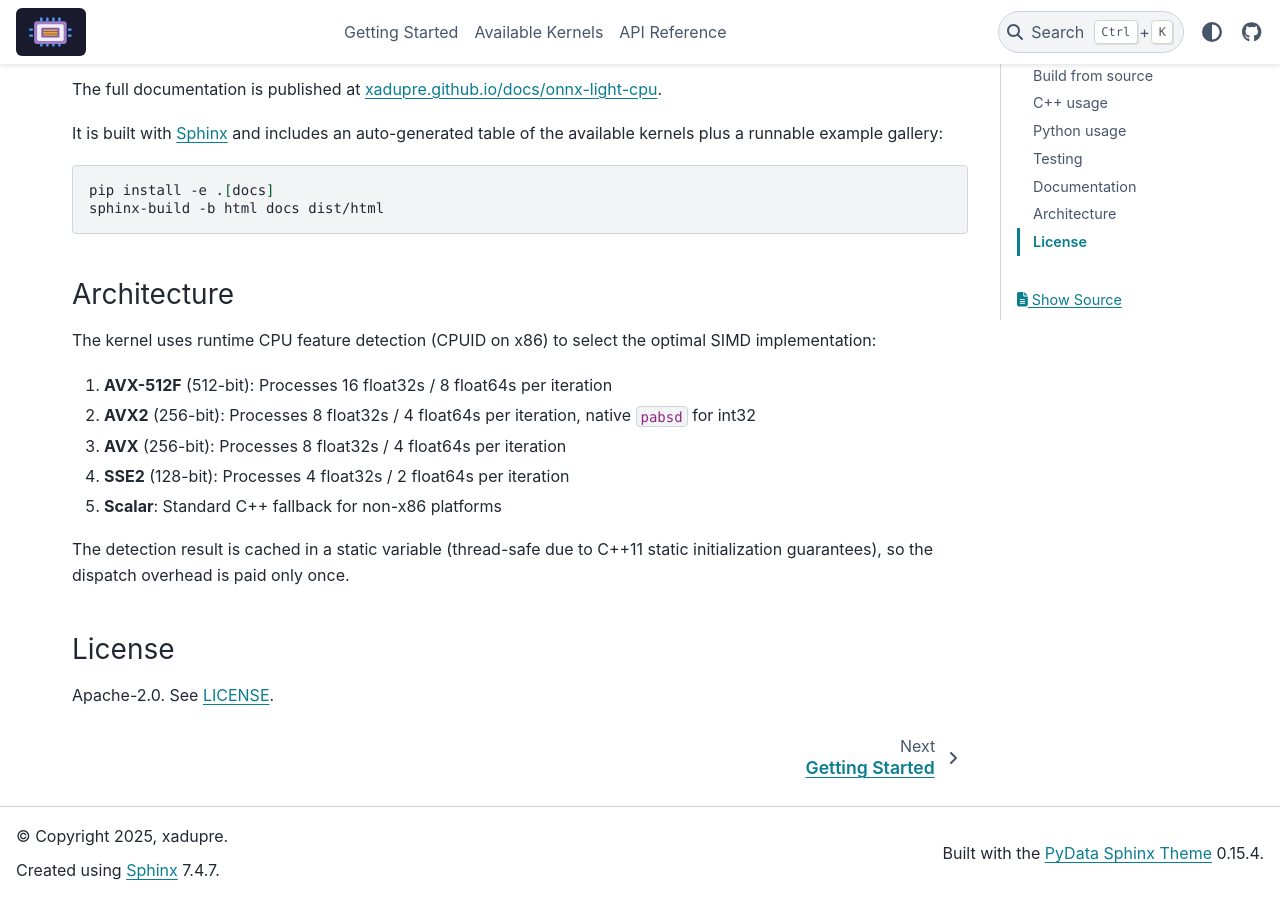
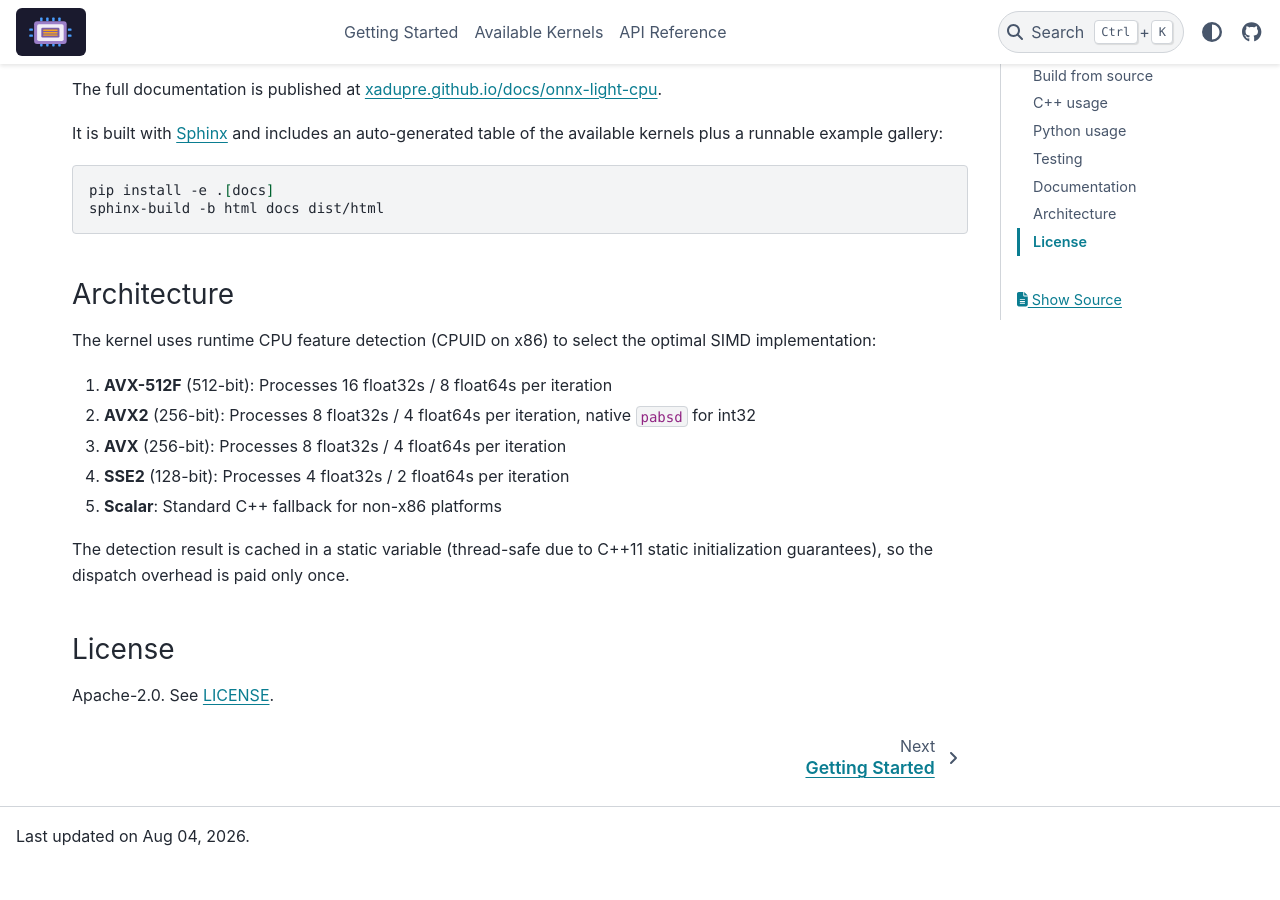
Before and after one commit to xadupre/onnx-light-cpu, a Sphinx documentation site: the page built from docs/index.rst, in a window 1280 px wide and 900 px high, scrolled down 4452 px. Built offline with Sphinx 7.4.7 and the PyData theme 0.15.4, drawn with Linux system fonts in a browser that asks for light colours; pages that are not in the unit, such as notebooks, are missing from menus; after the commit the page ends 5317 px from its top, so only the background shows below that.

Commit message:
Replace docs footer copyright with published date (#55)
* Initial plan

* docs: remove copyright from footer, show published/last-updated date

Co-authored-by: xadupre <22452781+xadupre@users.noreply.github.com>

---------

Co-authored-by: copilot-swe-agent[bot] <198982749+Copilot@users.noreply.github.com>
Co-authored-by: xadupre <22452781+xadupre@users.noreply.github.com>

```diff
--- a/docs/conf.py
+++ b/docs/conf.py
@@ -6,7 +6,6 @@ import sys
 sys.path.insert(0, os.path.abspath("_ext"))
 
 project = "onnx-light-cpu"
-copyright = "2025, xadupre"
 author = "xadupre"
 
 extensions = [
@@ -18,6 +17,7 @@ extensions = [
 
 templates_path = ["_templates"]
 exclude_patterns = ["_build"]
+html_last_updated_fmt = "%b %d, %Y"
 
 sphinx_gallery_conf = {
     "examples_dirs": "examples",
@@ -30,6 +30,8 @@ html_static_path = ["_static"]
 html_logo = "_static/logo.svg"
 html_favicon = "_static/logo.svg"
 html_theme_options = {
+    "footer_start": ["last-updated"],
+    "footer_end": [],
     "icon_links": [
         {
             "name": "GitHub",
```
